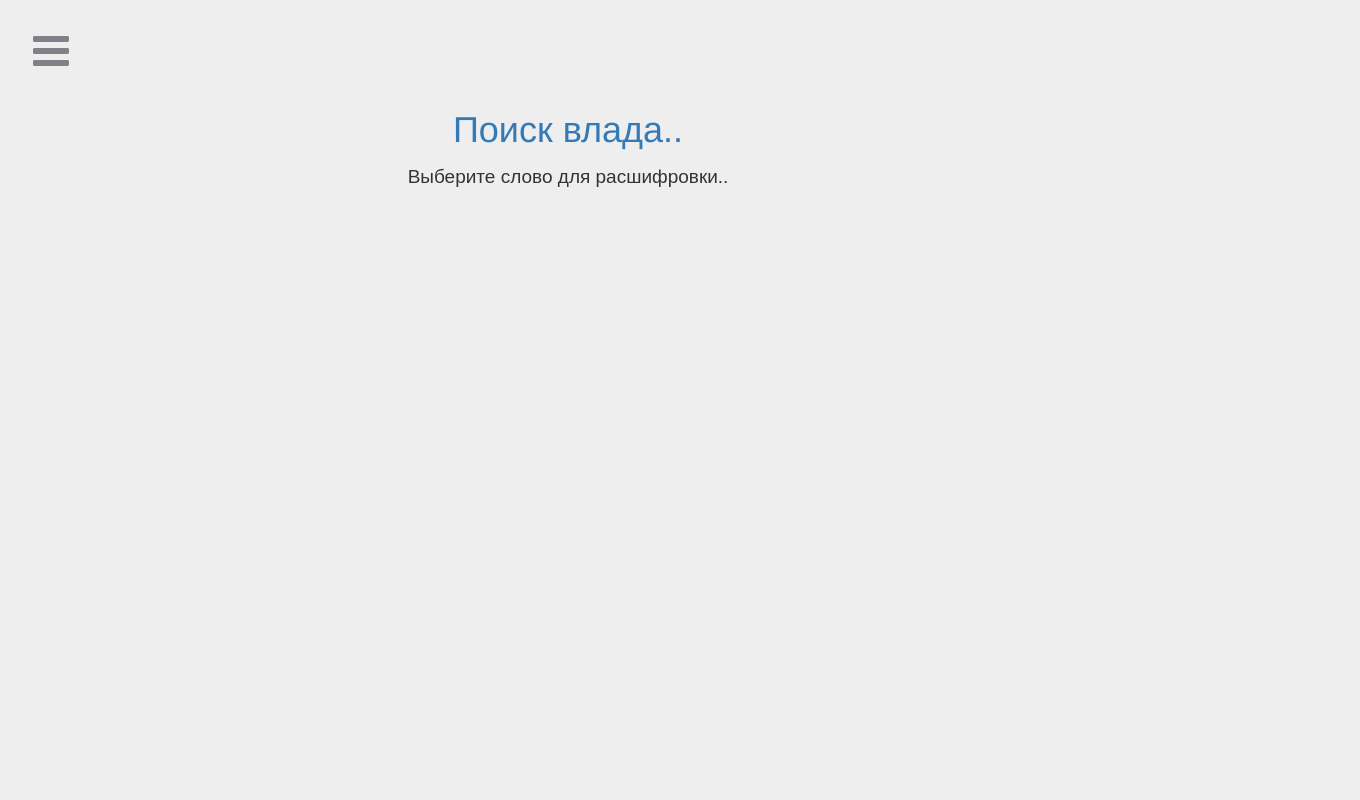
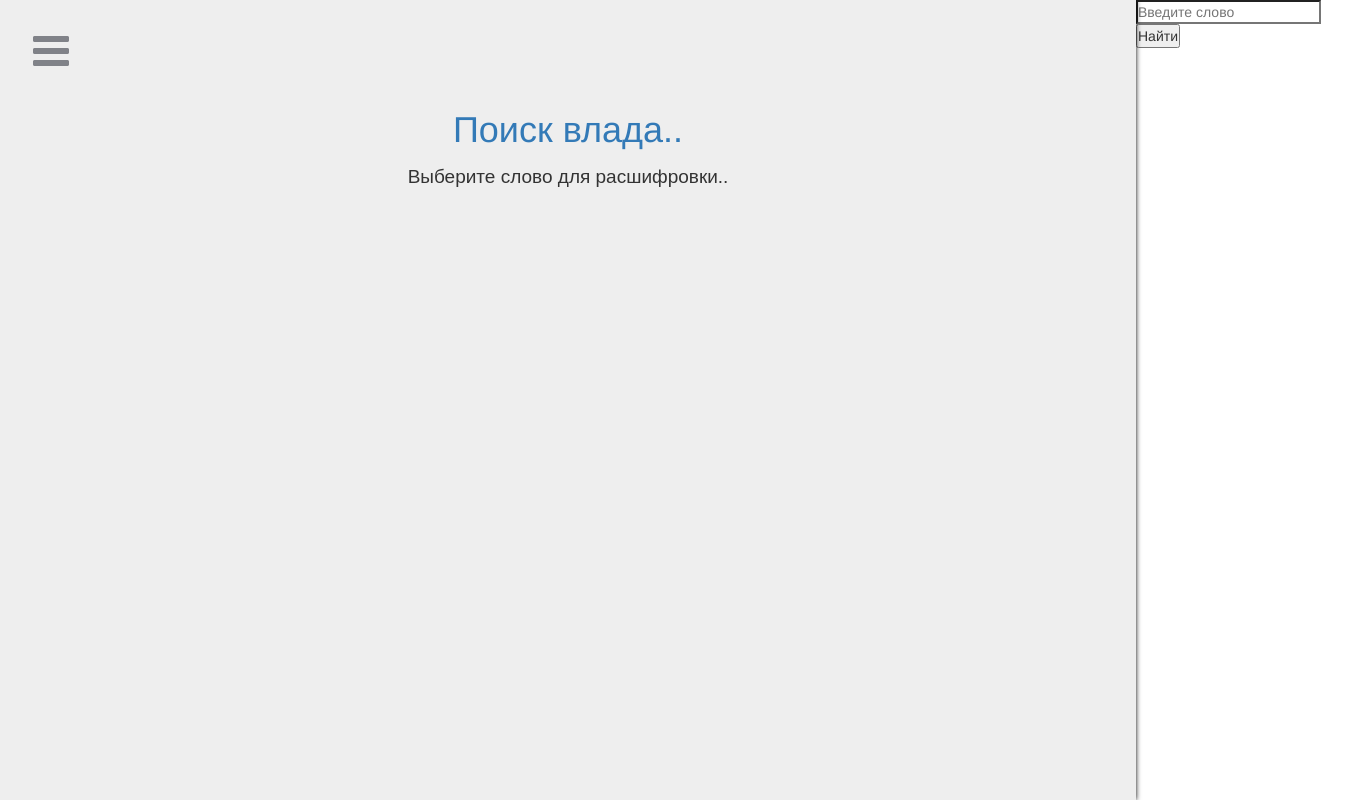
Before and after one commit to 1lufs/Dict, a Django app: page / in a window 1360 px wide. Run offline with Django 4.2, Linux system fonts and the light colour scheme; data that the repository does not hold is empty; some libraries are stand-ins or nearby versions.

Commit message:
Update blog.html

```diff
--- a/blog/templates/blog/blog.html
+++ b/blog/templates/blog/blog.html
@@ -41,12 +41,11 @@
 
     <div class="search_block">
         <form>
+
+            <input type="search" name="text" class="search" placeholder="Введите слово">
+            <input type="submit" name="submit" class="submit" value="Найти">
             {% for word in words %}
-
-                    <input type="search" name="text" class="search" placeholder="Введите слово">
-                        <li><a href="{% url 'word_detail' pk=word.pk %}">{{word.word}}</a></li>
-                    <input type="submit" name="submit" class="submit" value="Найти">
-
+                <li><a href="{% url 'word_detail' pk=word.pk %}">{{word.word}}</a></li>
             {% endfor %}
         </form>
     </div>
```
